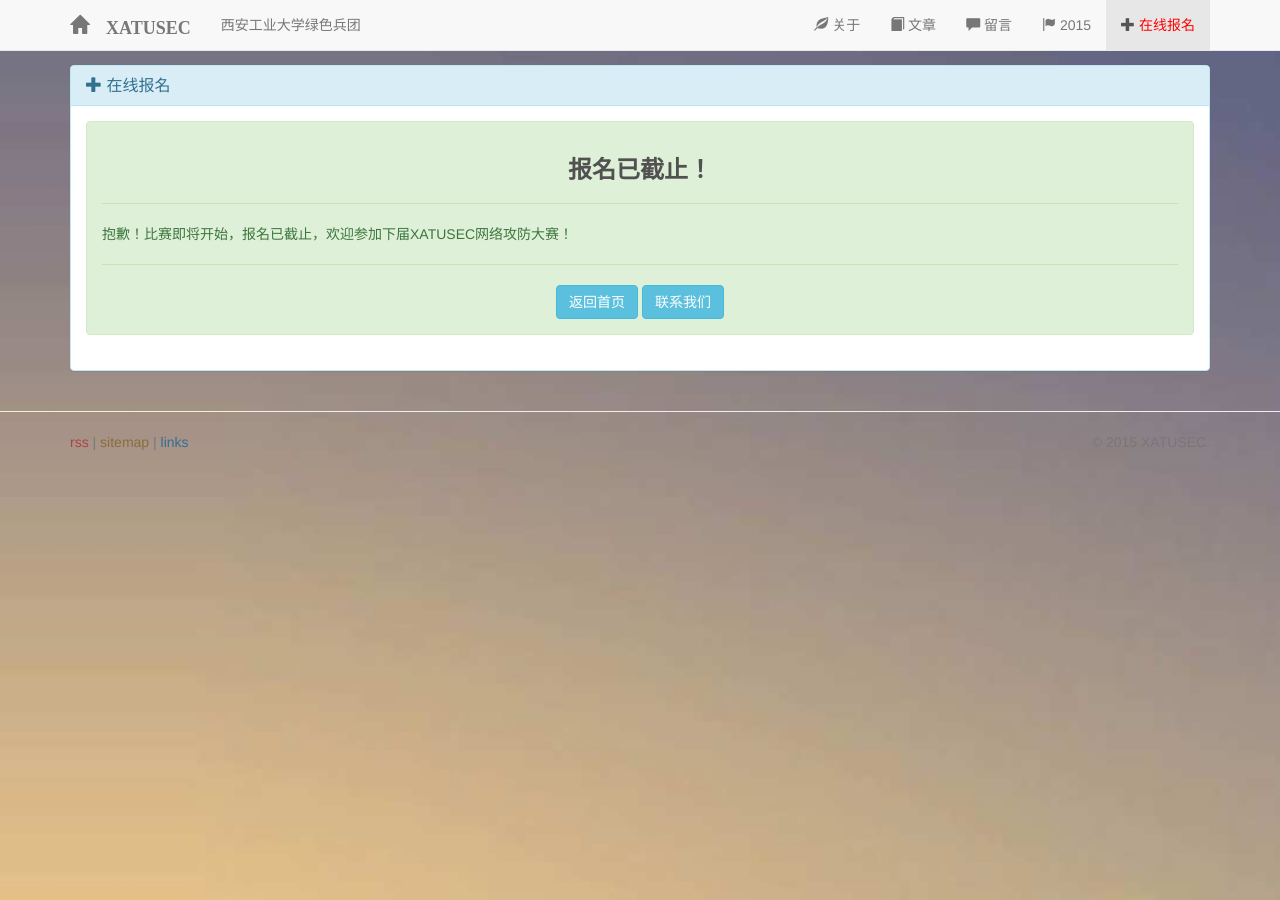
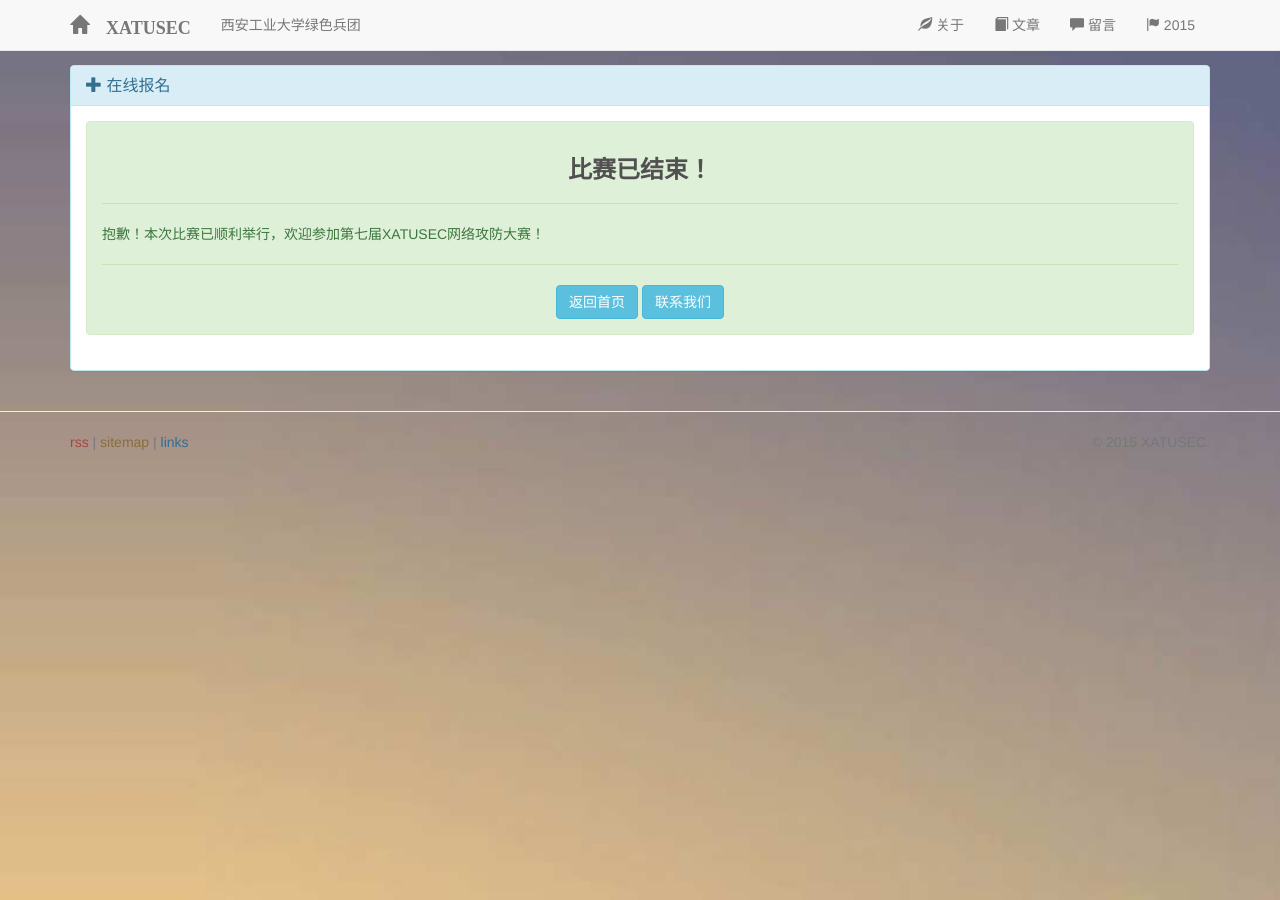
Before and after one commit to xatusec/xatusec.github.io, a Jekyll site: the page built from pages/4-register.html, in a window 1280 px wide. Built offline with Jekyll 4.4.1, drawn with Linux system fonts in a browser that asks for light colours; nearby versions of some CDN libraries; comment, search, counter and statistics services are not loaded.

Commit message:
close register

```diff
--- a/pages/4-register.html
+++ b/pages/4-register.html
@@ -13,12 +13,12 @@
     <center>
         <h3>
             <strong>
-                报名已截止！
+                比赛已结束！
             </strong>
         </h3>
     </center>
     <hr>
-    抱歉！比赛即将开始，报名已截止，欢迎参加下届XATUSEC网络攻防大赛！
+    抱歉！本次比赛已顺利举行，欢迎参加第七届XATUSEC网络攻防大赛！
     </br>
     <hr>
     <center>
```
Also changed, not shown: other parts of pages/4-register.html (+2 -2 lines).
